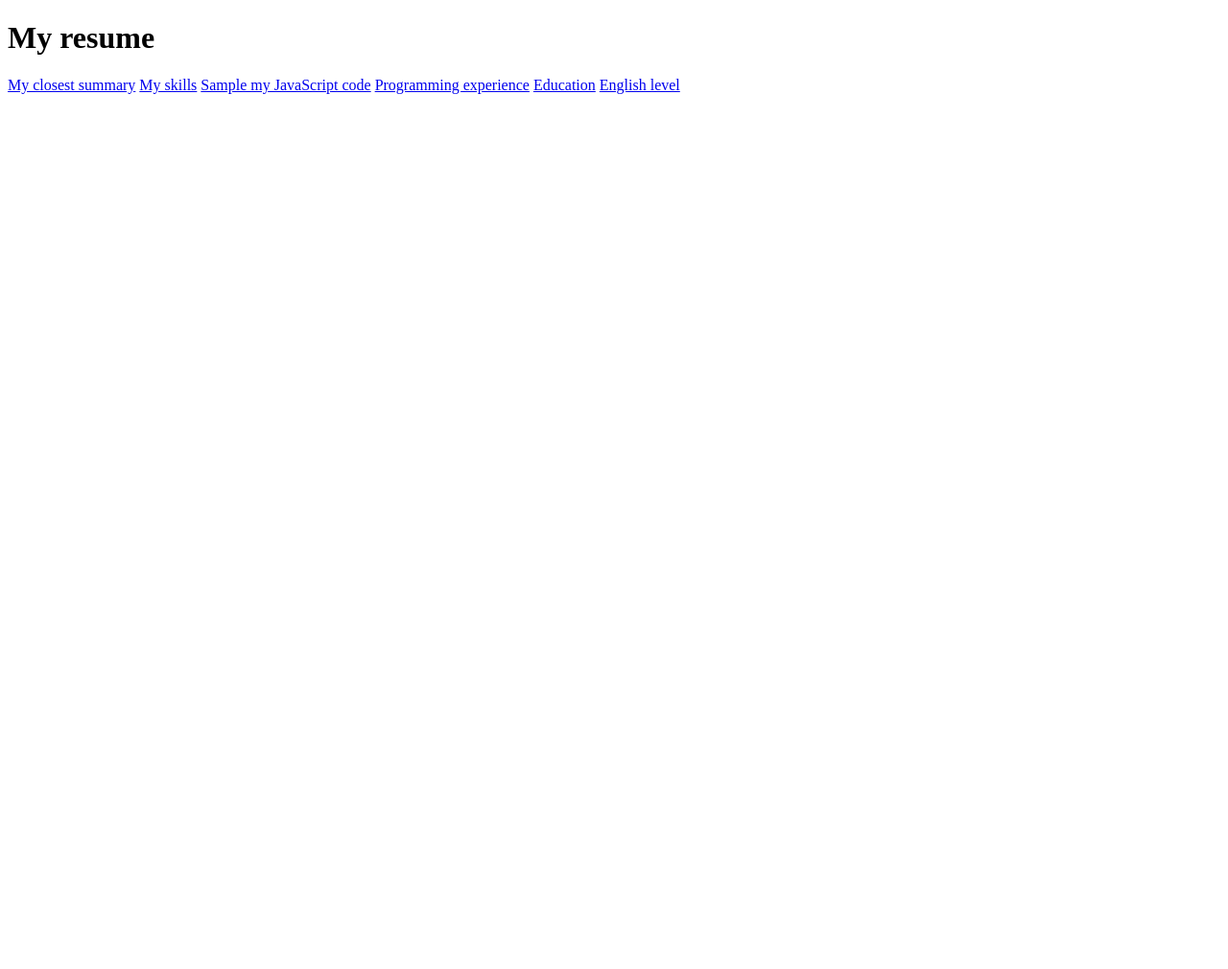
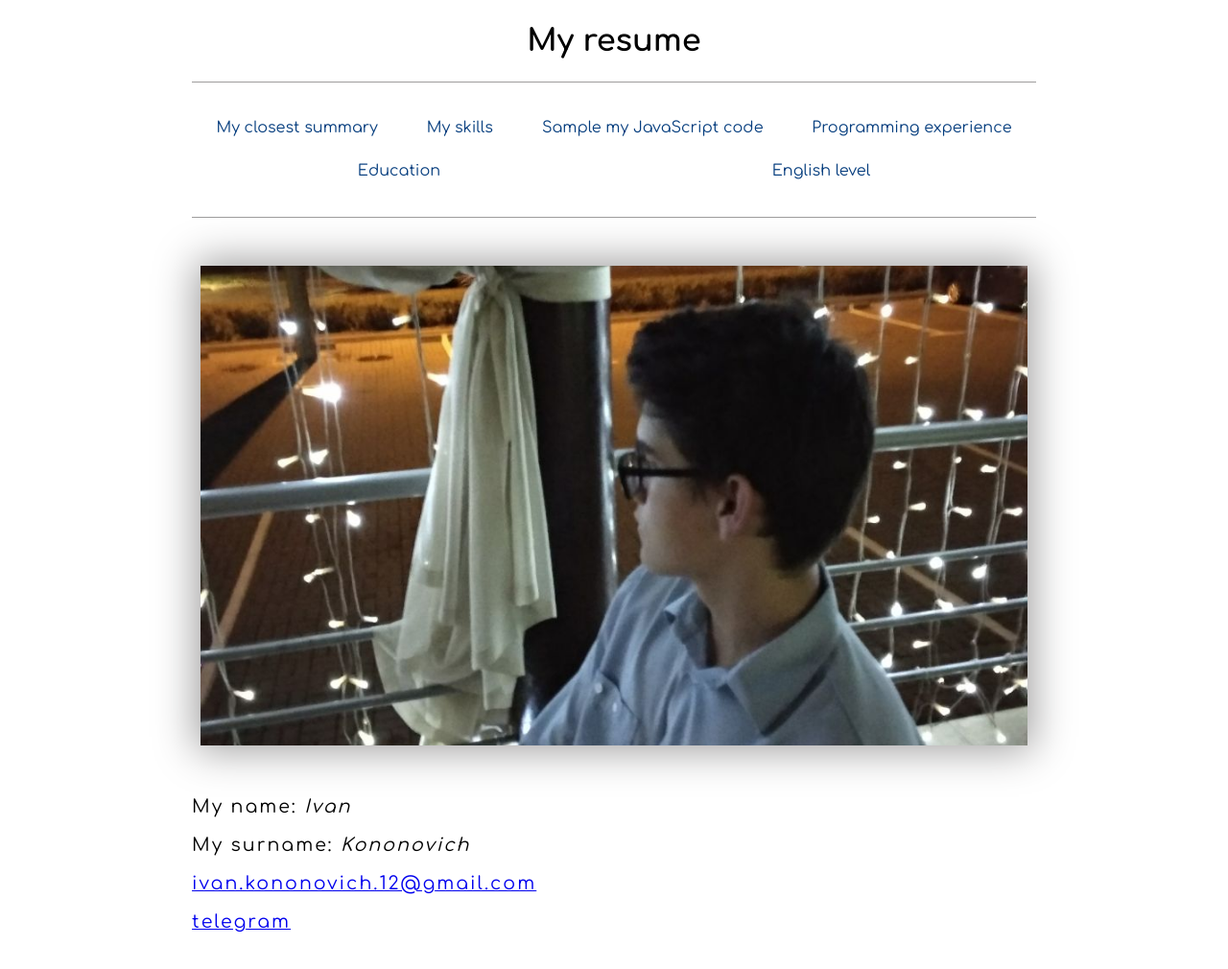
Before and after one commit to IvanKononovich/rsschool-2019Q1-cv, a plain HTML site: page index.html in a window 1280 px wide. Shown: the whole page at 96% size. Before the commit the page ends 800 px from the top, so only its background shows below. Drawn offline with Linux system fonts and the light colour scheme.

Commit message:
feat: add feedback

```diff
--- a/index.html
+++ b/index.html
@@ -4,10 +4,13 @@
     <meta charset="UTF-8">
     <meta name="viewport" content="width=device-width, initial-scale=1.0">
     <meta http-equiv="X-UA-Compatible" content="ie=edge">
+    <link rel="stylesheet" href="style.css">
+    <link href="https://fonts.googleapis.com/css?family=Comfortaa:400,700&amp;subset=cyrillic" rel="stylesheet">
     <title>Resume</title>
 </head>
 <body>
     <header class="header">
+        <div class="container">
             <h1 class="header__title">My resume</h1>
             <nav class="nav header__nav">
                 <a href="#" class="nav__links">My closest summary</a>
@@ -17,6 +20,20 @@
                 <a href="#" class="nav__links">Education</a>
                 <a href="#" class="nav__links">English level</a>
             </nav>
+        </div>
     </header>
+    <main class="main">
+        <div class="container">
+            <div class="feedback main__feedback">
+                <div class="feedback__photo"></div>
+                <p class="feedback__name">
+                    My name: <i>Ivan</i><br>
+                    My surname: <i>Kononovich</i><br>
+                    <a href="mailto:ivan.kononovich.12@gmail.com" class="feedback__link">ivan.kononovich.12@gmail.com</a><br>
+                    <a href="https://t.me/IvanKononovich" class="feedback__link">telegram</a>
+                </p>
+            </div>
+        </div>
+    </main>
 </body>
 </html>
--- /dev/null
+++ b/style.css
@@ -0,0 +1,68 @@
+body, html {
+    margin: 0;
+    padding: 0;
+    font-family: 'Comfortaa', sans-serif;
+}
+.container {
+    max-width: 880px;
+    margin: 0 auto;
+}
+.header__title {
+    margin: 0;
+    padding: 25px 0;
+    text-align: center;
+}
+.nav {
+    display: flex;
+    justify-content: space-around;
+    flex-wrap: wrap;
+    border-bottom: 1px solid rgb(158, 157, 157);
+    border-top: 1px solid rgb(158, 157, 157);
+}
+.header__nav {
+    padding: 25px 0;
+}
+.nav__links {
+    position: relative;
+    transition: 0.3s;
+    padding: 0 20px;
+    line-height: 45px;
+    text-decoration: none;
+    color: rgb(5, 61, 126);
+}
+.nav__links::after {
+    content: '';
+    transition: 0.3s;
+    display: block;
+    position: absolute;
+    width: 0%;
+    height: 1px;
+    background-color: rgb(19, 167, 105);
+    bottom: 0;
+    left: 50%;
+    transform: translateX(-50%);
+}
+.nav__links:hover {
+    color: rgb(19, 167, 105);
+}
+.nav__links:hover::after {
+    width: 100%;
+}
+.main__feedback {
+    padding: 25px 0;
+    padding-top: 50px;
+}
+.feedback__photo {
+    margin: 0 auto;
+    height: 500px;
+    width: 98%;
+    background: url('img/photo.jpg') no-repeat 50% 50%;
+    background-size: cover;
+    box-shadow: 0 0 40px 5px rgb(158, 157, 157);
+}
+.feedback__name {
+    padding: 25px 0;
+    font-size: 19px;
+    letter-spacing: 2px;
+    line-height: 40px;
+}
```
Also changed, not shown: img/photo.jpg (added). Lines whose indentation alone changed are shown as unchanged.
